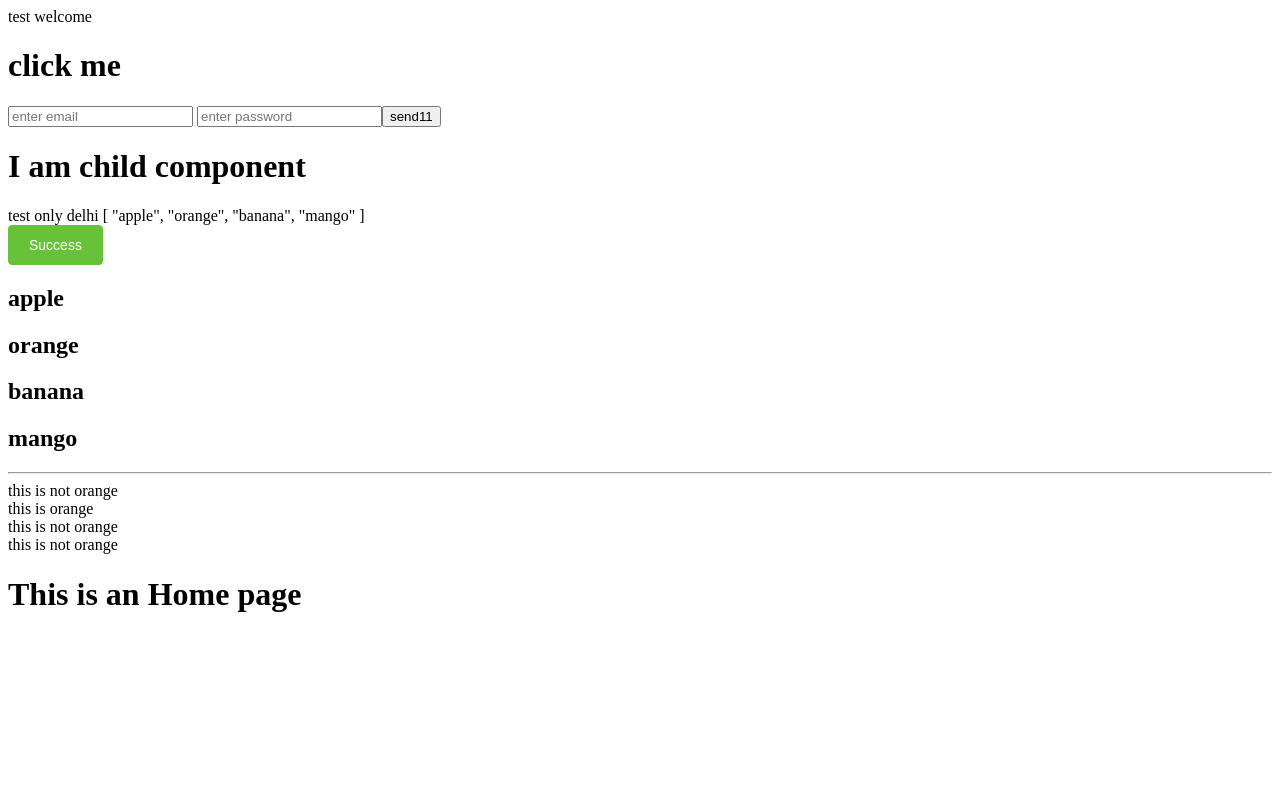
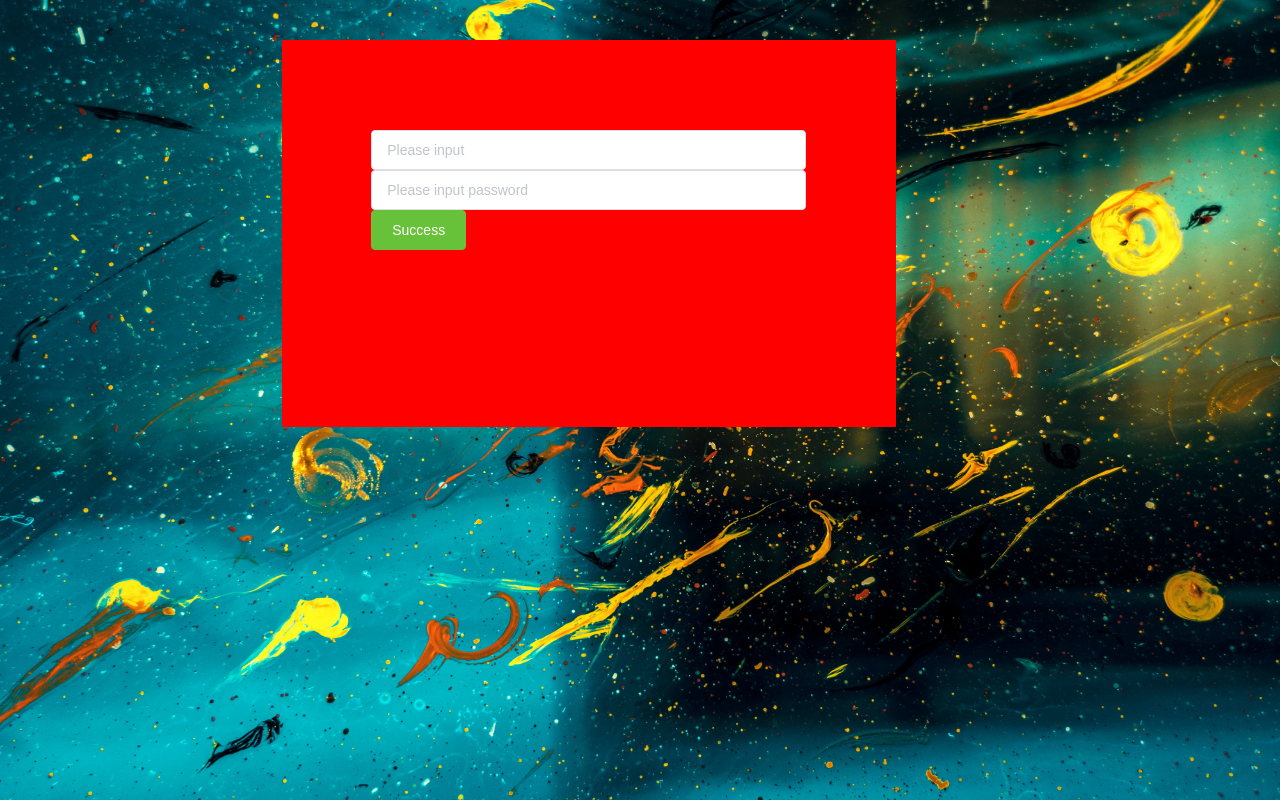
Before and after one commit to sumitkumardey91/vue-js-sample-codebase, a Vue app: page / in a window 1280 px wide. Built offline with nearby package versions, Linux system fonts and the light colour scheme.

Commit message:
updated code login

```diff
--- a/public/index.html
+++ b/public/index.html
@@ -7,7 +7,7 @@
     <link rel="icon" href="<%= BASE_URL %>favicon.ico">
     <title><%= htmlWebpackPlugin.options.title %></title>
   </head>
-  <body>
+  <body style="margin:0">
     <noscript>
       <strong>We're sorry but <%= htmlWebpackPlugin.options.title %> doesn't work properly without JavaScript enabled. Please enable it to continue.</strong>
     </noscript>
--- a/src/App.vue
+++ b/src/App.vue
@@ -1,90 +1,16 @@
 <template>
-  <div id="home">
-    test {{name}}
-    <h1 @click="actClickMe()"> click me </h1>
-    <input type="text" placeholder="enter email"  v-model="email" />  {{errorMessaage}}
-    <input type="password" placeholder="enter password"  v-model="password" />
+  <div>
 
-    <button type="button" @click="actClickMe()" value="send">send11</button>
-
-    <child-tag :propsName="lastName" :filterData="filterData"></child-tag>
-
-    <div v-for="(item, key) in filterData" :key="key">
-      <h2>{{item}}</h2>
-    </div>
+    <router-view></router-view>
 
 
-    <hr/>
-
-    <div v-for="(item, key) in filterData" :key="key+100">
-       <div v-if="item == 'orange'">
-         this is {{item}}
-       </div>
-       <div v-else>
-            this is not orange
-       </div>
-    </div>
-  <router-view></router-view>
   </div>
 </template>
 
 <script>
-  import Child from './components/Child.vue'
+export default {
 
-  export default {
-    data() { // data: function () // init state of variable
-      return {
-        name: 'blr',
-        lastName: 'delhi',
-        email: '',
-        password: '',
-        dataset: {},
-        filterData: ['apple', 'orange', 'banana', 'mango'],
-        errorMessaage: ''
-      }
-    },
-    methods: { // methods: function
-      actClickMe () {
-        this.dataset.email = this.email;
-        this.dataset.password = this.password;
-
-        console.log("this.dataset", this.dataset)
-
-      },
-      checkEmail (val) {
-        if (val.length == 10) {
-            this.errorMessaage = "success"
-        } else {
-          this.errorMessaage = "fail"
-
-        }
-      }
-
-    },
-    mounted () { // mounted: function
-        this.name = "welcome"
-      // main function
-      console.log("mounted")
-
-    },
-    created () { // created: function
-
-      console.log("created")
-
-    },
-    watch: { // watch: function
-      email (newValue) { // watch: function
-
-        // console.log("email", newValue)
-        this.checkEmail(newValue)
-
-
-      }
-    },
-    components : {
-      "child-tag": Child
-    }
-  }
+}
 </script>
 
 <style scoped>
--- a/src/router/index.js
+++ b/src/router/index.js
@@ -1,22 +1,24 @@
 import Vue from 'vue'
 import VueRouter from 'vue-router'
-import Home from '../views/Home.vue'
+
+// import Home from '../views/Home.vue'
+
 
 Vue.use(VueRouter)
 
 const routes = [
   {
     path: '/',
-    name: 'Home',
-    component: Home
+    name: 'Login',
+    component: () => import(/* webpackChunkName: "Login" */ '../views/Login.vue')  // this style
   },
   {
-    path: '/about',
+    path: '/listing',
     name: 'About',
     // route level code-splitting
     // this generates a separate chunk (about.[hash].js) for this route
     // which is lazy-loaded when the route is visited.
-    component: () => import(/* webpackChunkName: "about" */ '../views/About.vue')
+    component: () => import(/* webpackChunkName: "about" */ '../views/About.vue')  // this style
   }
 ]
 
--- a/src/views/Home.vue
+++ b/src/views/Home.vue
@@ -1,5 +1,5 @@
 <template>
-  <div class="about">
+  <div class="home">
     <h1>This is an Home page</h1>
   </div>
 </template>
--- /dev/null
+++ b/src/views/Login.vue
@@ -0,0 +1,79 @@
+<template>
+  <div class="main-login">
+    <div>
+        <img class="login-image" src="../assets/jr-korpa-FmUM5YoM2k0-unsplash.jpg"/>
+    </div>
+
+    <div class="login-div">
+        <el-input
+        placeholder="Please input"
+        v-model="email"
+        clearable>
+        </el-input>
+       <div> {{emailError}} </div>
+        <el-input placeholder="Please input password" v-model="password" show-password></el-input>
+
+         <el-button type="success" @click="getSuccess()">Success</el-button>
+
+    </div>
+
+  </div>
+</template>
+
+<script>
+export default {
+data () {
+    return {
+        email: '',
+        password: '',
+        emailError: ''
+    }
+},
+watch : {
+    email (newval) {
+
+        if (newval.includes('@') == true) {
+           // alert('valid')
+           this.emailError = "success"
+        } else {
+          //  alert('notvalid')
+                     this.emailError = "fail"
+
+        }
+    }
+},
+methods : {
+    getSuccess () {
+
+        if (this.emailError == "success")
+        this.$router.push({name: 'About'})
+    }
+}
+}
+</script>
+
+<style>
+    .main-login {
+        position: relative;
+    }
+    .login-image {
+        height: 100vh;
+        width: 100vw;
+        background-repeat: no-repeat;
+        background-size:cover;
+        background-position: center;
+    }
+    .login-div {
+
+    position: absolute;
+    top: 5%;
+    right: 30%;
+    background-color: red;
+    height: 26vh;
+    width: 34vw;
+    padding: 7%;
+
+
+
+    }
+</style>
```
Also changed, not shown: src/views/testonly/testonly.vue (added, +92 -0 lines), public/img/jr-korpa-FmUM5YoM2k0-unsplash.jpg (added), src/assets/jr-korpa-FmUM5YoM2k0-unsplash.jpg (added).
